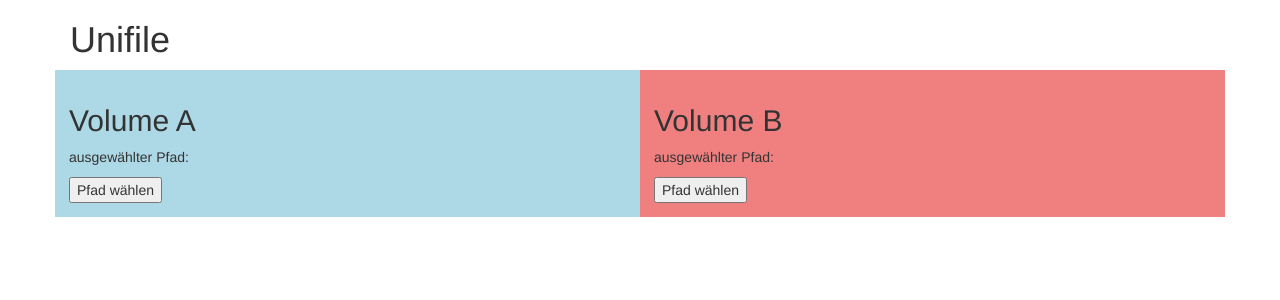
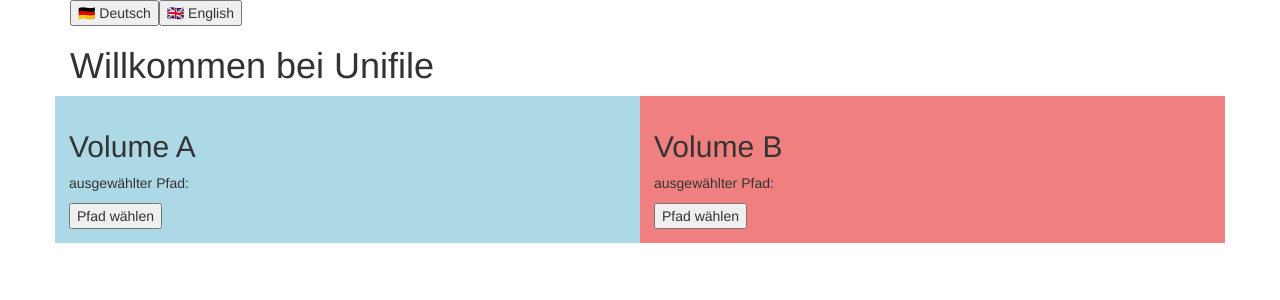
Before and after one commit to alcibert/unifileFrontend, a Vue app: page / in a window 1280 px wide. Shown: the top 300 px of the page. Built offline with nearby package versions, Linux system fonts and the light colour scheme; no server answers.

Commit message:
added i18n - app in english and german added vue-i18n to App.vue added a few variables like 'welcome' to test selected lang is saved in local storage to start app on right lang, when opened again

```diff
--- a/package.json
+++ b/package.json
@@ -9,7 +9,8 @@
   },
   "dependencies": {
     "core-js": "^3.8.3",
-    "vue": "^3.2.13"
+    "vue": "^3.2.13",
+    "vue-i18n": "^11.1.2"
   },
   "devDependencies": {
     "@babel/core": "^7.12.16",
--- a/src/App.vue
+++ b/src/App.vue
@@ -2,7 +2,9 @@
   <!-- <img alt="Vue logo" src="./assets/logo.png"> -->
   <!-- <HelloWorld msg="Welcome to Your Vue.js App"/> -->
   <div class="container">
-    <h1>Unifile</h1>
+    <button @click="switchLanguage('de')">🇩🇪 Deutsch</button>
+    <button @click="switchLanguage('en')">🇬🇧 English</button>
+    <h1>{{ $t("welcome") }}</h1>
     <div class="row">
       <VolumeSelector class="volSelA col-md-6" volume="A" @openFilebrowser="onOpenFilebrowser" :selectedPath="selectedPaths['A']" />
       <VolumeSelector class="volSelB col-md-6" volume="B" @openFilebrowser="onOpenFilebrowser" :selectedPath="selectedPaths['B']"/>
@@ -35,12 +37,15 @@ export default {
       // if (this.currentVolume=="A"){this.newPathA = newPath;}
       // else if (this.currentVolume=="B"){this.newPathB = newPath;}
         this.selectedPaths = { ...this.selectedPaths, [this.currentVolume]: newPath };
-        console.log("selectedPaths: " + this.selectedPaths["A"] + this.selectedPaths["B"]);
     },
     onOpenFilebrowser(volume){
       this.isOpen= true;
       console.log("Volume= " + volume);
       this.currentVolume = volume;
+    },
+    switchLanguage(lang) {
+      this.$i18n.locale = lang;
+      localStorage.setItem("lang", lang); //Spracheinstellung in local Storage speichern
     }
   }
 };
--- a/src/components/VolumeSelector.vue
+++ b/src/components/VolumeSelector.vue
@@ -2,7 +2,7 @@
   <div class="volumeSelector" >
     <h2>Volume {{ volume }}</h2>
      <p class="volumeSelect"> ausgewählter Pfad: {{selectedPath}} </p>
-     <button class="volumeSelectBtn" @click="volumeClicked"> Pfad wählen </button>
+     <button class="volumeSelectBtn" @click="volumeClicked"> {{ $t("selectPath") }} </button>
   </div>
 </template>
 
@@ -14,7 +14,6 @@ export default {
   },
   props: {
     volume: String,
-    currentPath: String,
     selectedPath: String
   },
   data() {
@@ -30,11 +29,12 @@ export default {
       this.$emit("openFilebrowser", this.volume);
       this.isSelected = true;
     },
+    //Macht keinen Sinn, dass VolumeSelector KonfliktListe fetcht? In App oder ConflictList fetchen wenn beide isSelected?
     fetchContent(){
         let url = `http://localhost:8080/api/v1.0/directory/scan/${this.volume}?path=${this.selectedPath}`;
         fetch(url).then(response => response.json()).then((data) => {
             this.contentElement = data;
-            console.log("fetchContent from VolumeSelector:  " + this.contentElement);
+            console.log("fetchContent from VolumeSelector"+ this.volume + ": " + this.contentElement);
         });
     }
   },
--- /dev/null
+++ b/src/i18n.js
@@ -0,0 +1,20 @@
+import {createI18n} from 'vue-i18n';
+
+const messages = {
+  en: {
+    welcome: "Welcome to Unifile",
+    selectPath: "select path",
+  },
+  de: {
+    welcome: "Willkommen bei Unifile",
+    selectPath: "Pfad wählen",
+  }
+};
+
+const i18n = createI18n({
+  locale: localStorage.getItem('lang') || 'de',
+  fallbackLocale: 'en',
+  messages,
+});
+
+export default i18n;
--- a/src/main.js
+++ b/src/main.js
@@ -1,5 +1,8 @@
 import { createApp } from 'vue'
 import App from './App.vue'
+import i18n from './i18n';
 import "@/assets/style.scss";
 
-createApp(App).mount('#app')
+const app = createApp(App);
+app.use(i18n);
+app.mount('#app');
```
Also changed, not shown: 1 other file (tests, documents, lock files or other folders).
